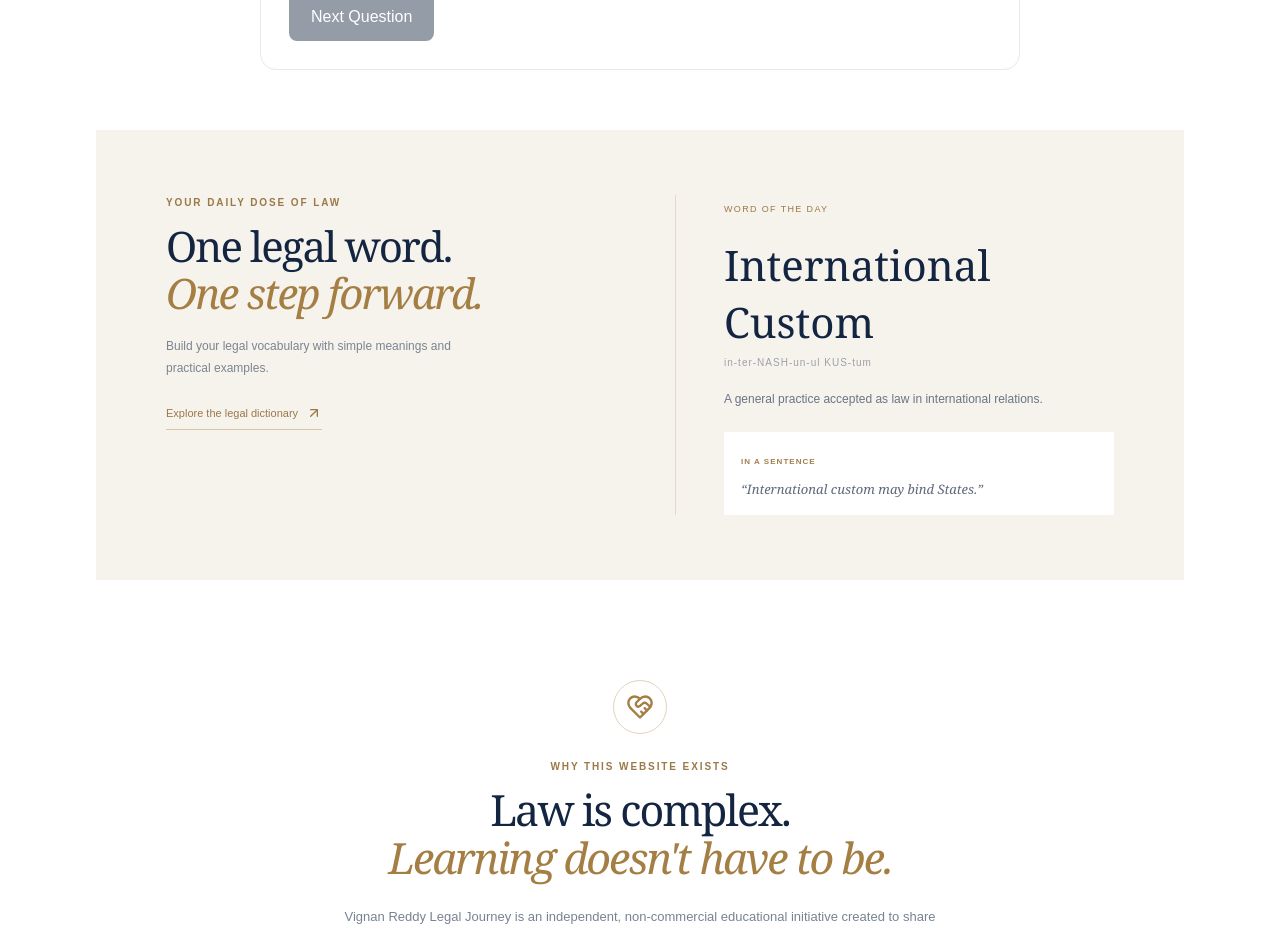
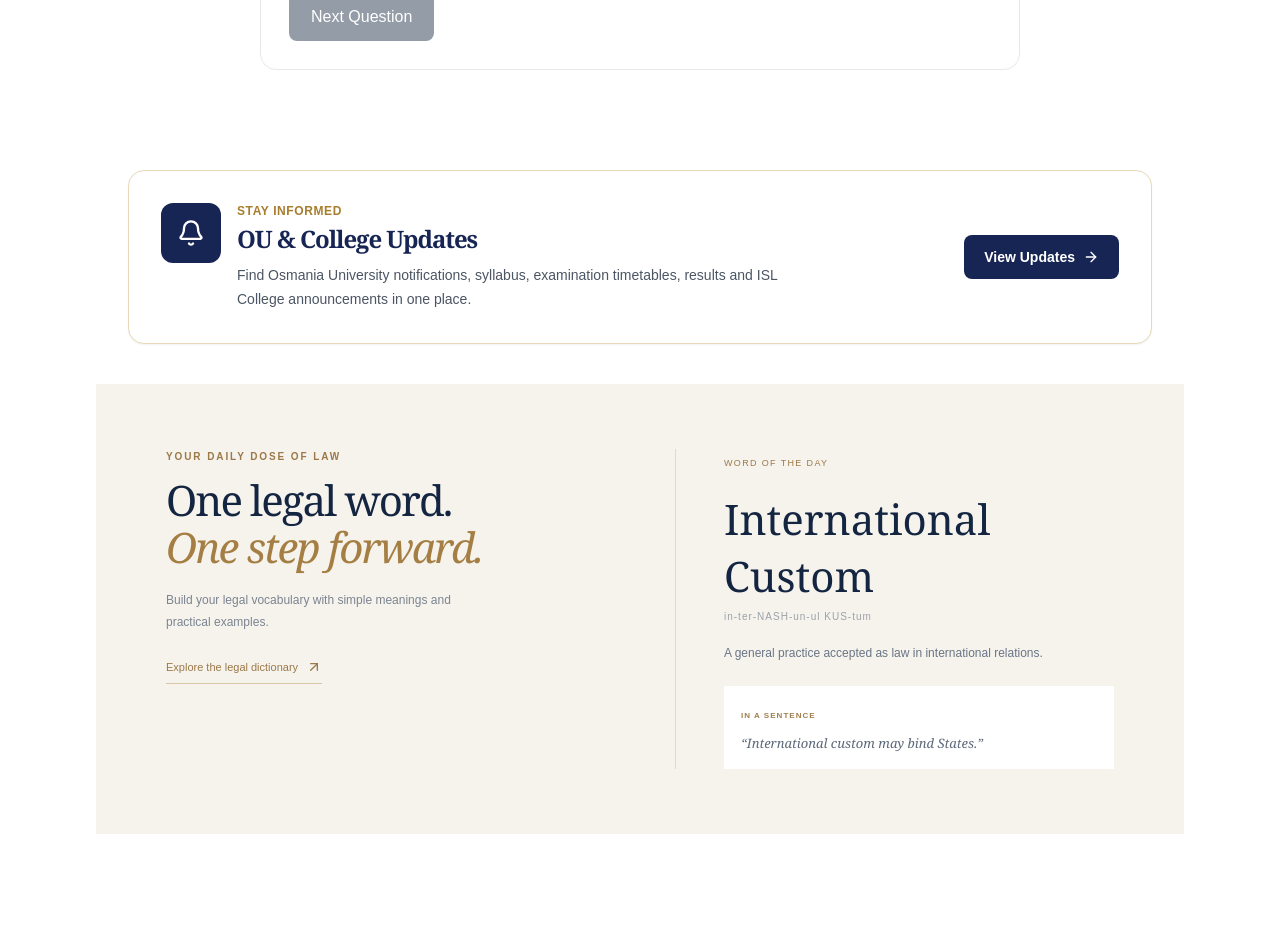
Before and after one commit to Vr7solutions/vignanreddy-legal-journey, a Next.js app: page / in a window 1280 px wide. Shown: the part 4920-5847 px from the top of the page. Built offline with nearby package versions, Linux system fonts and the light colour scheme; no server answers; the database is empty.

Commit message:
Add OU and College Updates section to page
Added a new section for OU and College Updates with a link to updates.

```diff
--- a/app/page.tsx
+++ b/app/page.tsx
@@ -1,3 +1,4 @@
+
 export const dynamic = "force-dynamic";
 
 import {
@@ -8,7 +9,8 @@ import {
   HeartHandshake,
   Scale,
   ShieldCheck,
-  Sparkles
+  Sparkles,
+  Bell,
 } from "lucide-react";
 
 import AcademicDashboard from "@/components/academic-dashboard";
@@ -151,6 +153,40 @@ export default function Home() {
 
       <AcademicDashboard />
 
+      {/* OU and College Updates Card */}
+      <section className="scroll-mt-24 px-5 py-10">
+        <div className="mx-auto max-w-5xl">
+          <a
+            href="/ou-updates"
+            className="group flex flex-col gap-5 rounded-2xl border border-[#E7D9B8] bg-white p-6 shadow-sm transition hover:-translate-y-1 hover:shadow-md sm:flex-row sm:items-center sm:justify-between sm:p-8"
+          >
+            <div className="flex items-start gap-4">
+              <div className="rounded-xl bg-[#172554] p-4 text-white">
+                <Bell size={28} />
+              </div>
+
+              <div>
+                <p className="text-xs font-bold uppercase tracking-wider text-[#A77D2D]">
+                  Stay informed
+                </p>
+                <h2 className="mt-1 text-xl font-bold text-[#172554] sm:text-2xl">
+                  OU & College Updates
+                </h2>
+                <p className="mt-2 max-w-xl text-sm leading-6 text-gray-600">
+                  Find Osmania University notifications, syllabus,
+                  examination timetables, results and ISL College
+                  announcements in one place.
+                </p>
+              </div>
+            </div>
+
+            <span className="inline-flex shrink-0 items-center gap-2 rounded-lg bg-[#172554] px-5 py-3 text-sm font-semibold text-white transition group-hover:bg-[#243b78]">
+              View Updates <ArrowRight size={16} />
+            </span>
+          </a>
+        </div>
+      </section>
+
       <section id="daily-word" className="word-section scroll-mt-24">
         <div className="word-card">
           <div className="word-left">
@@ -163,7 +199,7 @@ export default function Home() {
               Build your legal vocabulary with simple meanings and
               practical examples.
             </p>
-            <a href="#about" className="word-link">
+            <a href="/legal-dictionary" className="word-link">
               Explore the legal dictionary <ArrowUpRight size={16} />
             </a>
           </div>
```
